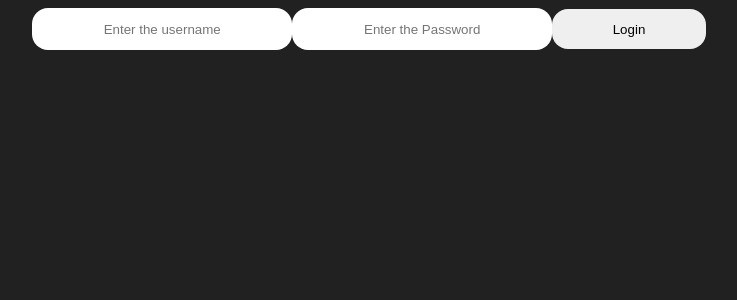
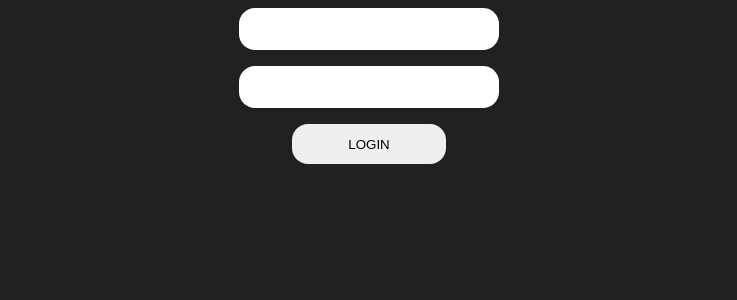
Before and after one commit to hassan42772/React-Basic-project, a React (Vite) app in the folder States/: page / in a window 1280 px wide. Shown: the top 300 px of the page, without its empty margins (271-1008 px from the left). Built offline with nearby package versions, Linux system fonts and the light colour scheme.

Commit message:
UseId Hook for unique id

```diff
--- /dev/null
+++ b/States/src/components/hooks/UseIdHook/UseIdHook.jsx
@@ -0,0 +1,42 @@
+import { useId } from "react"
+
+
+function UseIdHook() {
+    //? for Small form used this technique
+    // const username = useId();
+    // const password = useId();
+    //? for multiple form used this technique
+    const id = useId();
+  return (
+    <>
+{/* //? for short form  */}
+      {/* <form action="">
+        <div>
+            <label htmlFor={username}></label>
+            <input type="text" name="username" id={username} />
+        </div>
+        <div>
+            <label htmlFor={password}></label>
+            <input type="password" name="password" id={password} />
+        </div>
+        <button type="submit">LOGIN</button>
+      </form> */}
+{/*  ?for multiple form  */}
+      <form action="">
+        <div>
+            <label htmlFor={id +"username"}></label>
+            <input type="text" name="username" id={id + "username"} />
+        </div>
+        <div>
+            <label htmlFor={id + "password"}></label>
+            <input type="password" name="password" id={id + "password"} />
+        </div>
+        <button type="submit">LOGIN</button>
+
+
+      </form>
+    </>
+  )
+}
+
+export default UseIdHook
--- a/States/src/main.jsx
+++ b/States/src/main.jsx
@@ -8,6 +8,7 @@ import LiftingStateUp from './components/LiftingStateUp.jsx'
 import StateChallange2 from './components/StateChallange2.jsx'
 import Effect from './components/hooks/UseEffectHook/Effect.jsx'
 import Ref from './components/hooks/UseRefHook/Ref.jsx'
+import UseIdHook from './components/hooks/UseIdHook/UseIdHook.jsx'
 
 createRoot(document.getElementById('root')).render(
   <StrictMode>
@@ -17,6 +18,7 @@ createRoot(document.getElementById('root')).render(
     {/* <LiftingStateUp/> */}
     {/* <StateChallange2/> */}
     {/* <Effect/> */}
-    <Ref/>
+    {/* <Ref/> */}
+    <UseIdHook/>
   </StrictMode>,
 )
```
